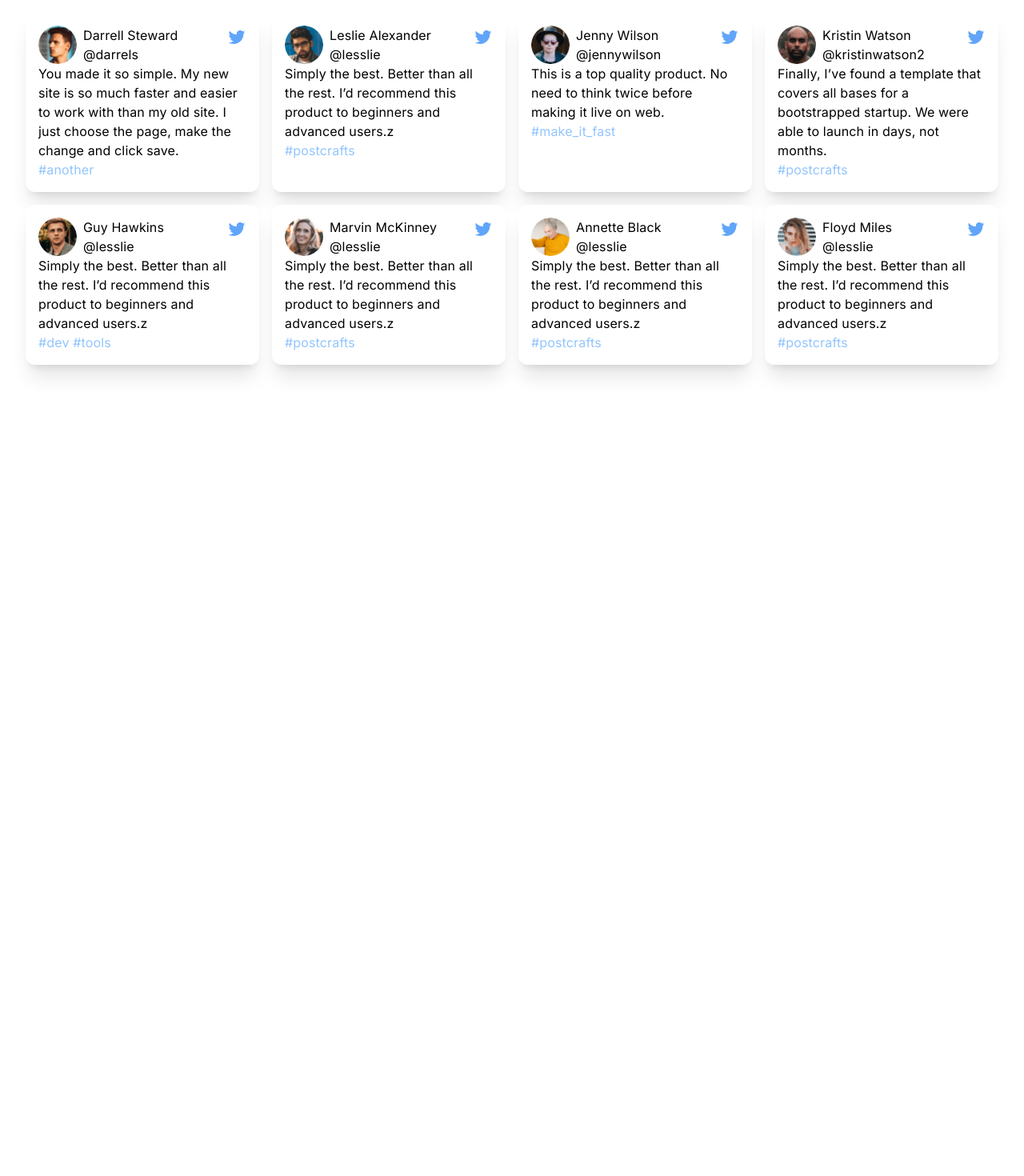
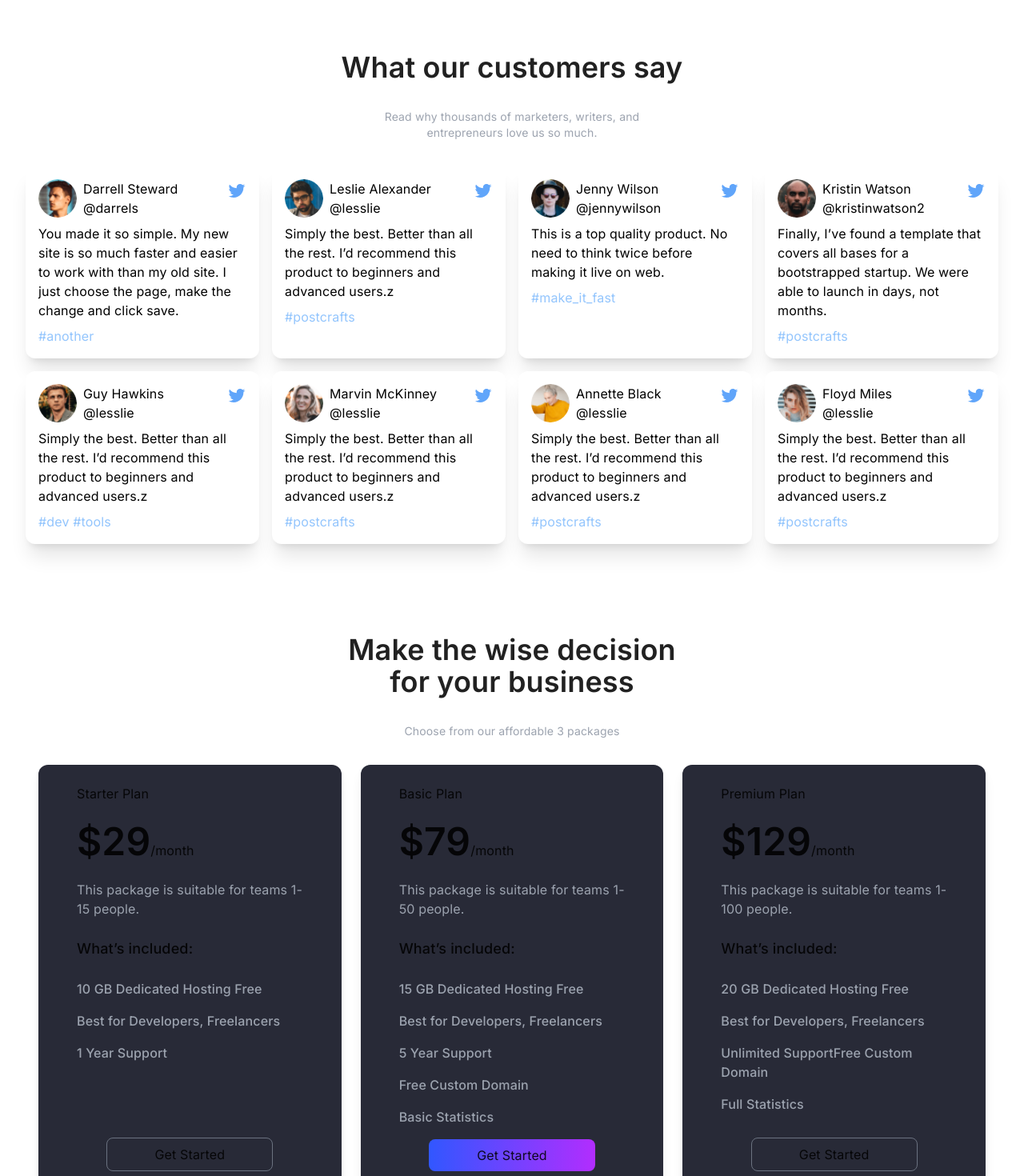
Before and after one commit to Aahmed-Hossain/Hotchpotch, a Next.js app: page / in a window 1280 px wide. Shown: the part 3520-4990 px from the top of the page at 80% size. Before the commit the page ends 4040 px from the top, so only its background shows below. Built offline with nearby package versions, Linux system fonts and the light colour scheme.

Commit message:
business plan section completed

```diff
--- a/src/app/page.tsx
+++ b/src/app/page.tsx
@@ -1,4 +1,5 @@
 import Banner from '@/components/Banner';
+import BusinessPlan from '@/components/BusinessPlan';
 import CreateContent from '@/components/CreateContent';
 import CustomersReview from '@/components/CustomersReview';
 import MixlandHelps from '@/components/MixlandHelps';
@@ -16,6 +17,7 @@ export default function Home() {
       <WritingTools/>
       <MixlandHelps/>
       <CustomersReview/>
+      <BusinessPlan/>
     </div>
   );
 }
--- /dev/null
+++ b/src/components/BusinessPlan.tsx
@@ -0,0 +1,89 @@
+import React from "react";
+import Text from "./shared/Text";
+
+const plans = [
+  {
+    title: "Starter Plan",
+    price: "$29",
+    priceInfo: "This package is suitable for teams 1-15 people.",
+    descriptionHead: "What’s included:",
+    descriptionDetails: [
+      "10 GB Dedicated Hosting Free",
+      "Best for Developers, Freelancers",
+      "1 Year Support ",
+    ],
+  },
+  {
+    title: "Basic Plan",
+    price: "$79",
+    priceInfo: "This package is suitable for teams 1-50 people.",
+    descriptionHead: "What’s included:",
+    descriptionDetails: [
+      "15 GB Dedicated Hosting Free",
+      "Best for Developers, Freelancers",
+      "5 Year Support ",
+      "Free Custom Domain",
+      "Basic Statistics",
+    ],
+  },
+
+  {
+    title: "Premium Plan",
+    price: "$129",
+    priceInfo: "This package is suitable for teams 1-100 people.",
+    descriptionHead: "What’s included:",
+    descriptionDetails: [
+      "20 GB Dedicated Hosting Free",
+      "Best for Developers, Freelancers",
+      "Unlimited SupportFree Custom Domain",
+      "Full Statistics",
+    ],
+  },
+];
+const BusinessPlan = () => {
+  return (
+    <div className="mb-28">
+      <div className="text-center">
+        <Text text={"Make the wise decision <br/> for your business "} />
+        <p className="text-sm text-gray-400 my-8">
+          Choose from our affordable 3 packages
+        </p>
+      </div>
+
+      <div className="grid grid-cols-1 md:grid-cols-2 lg:grid-cols-3 gap-6 px-12 h-[30rem]">
+        {plans.map((plan, idx) => (
+          <div
+            key={idx}
+            className="bg-[#282A37] rounded-xl shadow-lg px-12 py-6 space-y-4 flex flex-col justify-between"
+          >
+           <div>
+           <p className="">{plan.title}</p>
+            <p className="my-6">
+              <span className="text-5xl font-semibold">{plan.price}</span>/month
+            </p>
+            <p className="text-gray-400 my-4">
+                {plan.priceInfo}
+            </p>
+            <p className="text-lg font-medium my-6 ">{plan.descriptionHead}</p>
+            <div className="space-y-4">
+              {plan?.descriptionDetails.map((item, id) => (
+                <p key={id} className="text-gray-400 font-medium">
+                  {item}
+                </p>
+              ))}
+            </div>
+           </div>
+
+            <div className=" flex  justify-center mx-auto">
+              <button className={`${idx===1 ? 'bg-gradient-to-r from-[#3157FF] to-[#B22DFE] w-[13rem] p-2 rounded-lg text-center' :'w-[13rem] p-2 rounded-lg text-center  border border-gray-500 '}`}>
+                Get Started
+              </button>
+            </div>
+          </div>
+        ))}
+      </div>
+    </div>
+  );
+};
+
+export default BusinessPlan;
--- a/src/components/CustomersReview.tsx
+++ b/src/components/CustomersReview.tsx
@@ -1,56 +1,111 @@
-import React from 'react'
-import darrellImg from '../../public/assests/Darrell Steward.png'
-import leslieImg from '../../public/assests/Leslie Alexander.png'
-import jennyImg from '../../public/assests/Jenny Wilson.png'
-import kristinImg from '../../public/assests/Kristin Watson.png'
-import guyImg from '../../public/assests/Guy Hawkins.png'
-import marvinImg from '../../public/assests/Marvin McKinney.png'
-import anneteImg from '../../public/assests/Annette Black.png'
-import floyedImg from '../../public/assests/Floyd Miles.png'
-import Image from 'next/image'
-import TwitterIcon from '@mui/icons-material/Twitter';
+import React from "react";
+import darrellImg from "../../public/assests/Darrell Steward.png";
+import leslieImg from "../../public/assests/Leslie Alexander.png";
+import jennyImg from "../../public/assests/Jenny Wilson.png";
+import kristinImg from "../../public/assests/Kristin Watson.png";
+import guyImg from "../../public/assests/Guy Hawkins.png";
+import marvinImg from "../../public/assests/Marvin McKinney.png";
+import anneteImg from "../../public/assests/Annette Black.png";
+import floyedImg from "../../public/assests/Floyd Miles.png";
+import Image from "next/image";
+import TwitterIcon from "@mui/icons-material/Twitter";
+import Text from "./shared/Text";
 
 const customersData = [
-    {img: darrellImg, name: 'Darrell Steward', email: '@darrels', des: 'You made it so simple. My new site is so much faster and easier to work with than my old site. I just choose the page, make the change and click save.', hastag: '#another'},
-    {img: leslieImg, name: 'Leslie Alexander', email: '@lesslie', des: 'Simply the best. Better than all the rest. I’d recommend this product to beginners and advanced users.z', hastag: '#postcrafts'},
-    {img: jennyImg, name: 'Jenny Wilson', email: '@jennywilson', des: 'This is a top quality product. No need to think twice before making it live on web.', hastag: '#make_it_fast'},
-    {img: kristinImg, name: 'Kristin Watson', email: '@kristinwatson2', des: 'Finally, I’ve found a template that covers all bases for a bootstrapped startup. We were able to launch in days, not months.', hastag: '#postcrafts'},
-    {img: guyImg, name: 'Guy Hawkins', email: '@lesslie', des: 'Simply the best. Better than all the rest. I’d recommend this product to beginners and advanced users.z', hastag: '#dev #tools'},
-    {img: marvinImg, name: 'Marvin McKinney', email: '@lesslie', des: 'Simply the best. Better than all the rest. I’d recommend this product to beginners and advanced users.z', hastag: '#postcrafts'},
-    {img: anneteImg, name: 'Annette Black', email: '@lesslie', des: 'Simply the best. Better than all the rest. I’d recommend this product to beginners and advanced users.z', hastag: '#postcrafts'},
-    {img: floyedImg, name: 'Floyd Miles', email: '@lesslie', des: 'Simply the best. Better than all the rest. I’d recommend this product to beginners and advanced users.z', hastag: '#postcrafts'},
-]
+  {
+    img: darrellImg,
+    name: "Darrell Steward",
+    email: "@darrels",
+    des: "You made it so simple. My new site is so much faster and easier to work with than my old site. I just choose the page, make the change and click save.",
+    hastag: "#another",
+  },
+  {
+    img: leslieImg,
+    name: "Leslie Alexander",
+    email: "@lesslie",
+    des: "Simply the best. Better than all the rest. I’d recommend this product to beginners and advanced users.z",
+    hastag: "#postcrafts",
+  },
+  {
+    img: jennyImg,
+    name: "Jenny Wilson",
+    email: "@jennywilson",
+    des: "This is a top quality product. No need to think twice before making it live on web.",
+    hastag: "#make_it_fast",
+  },
+  {
+    img: kristinImg,
+    name: "Kristin Watson",
+    email: "@kristinwatson2",
+    des: "Finally, I’ve found a template that covers all bases for a bootstrapped startup. We were able to launch in days, not months.",
+    hastag: "#postcrafts",
+  },
+  {
+    img: guyImg,
+    name: "Guy Hawkins",
+    email: "@lesslie",
+    des: "Simply the best. Better than all the rest. I’d recommend this product to beginners and advanced users.z",
+    hastag: "#dev #tools",
+  },
+  {
+    img: marvinImg,
+    name: "Marvin McKinney",
+    email: "@lesslie",
+    des: "Simply the best. Better than all the rest. I’d recommend this product to beginners and advanced users.z",
+    hastag: "#postcrafts",
+  },
+  {
+    img: anneteImg,
+    name: "Annette Black",
+    email: "@lesslie",
+    des: "Simply the best. Better than all the rest. I’d recommend this product to beginners and advanced users.z",
+    hastag: "#postcrafts",
+  },
+  {
+    img: floyedImg,
+    name: "Floyd Miles",
+    email: "@lesslie",
+    des: "Simply the best. Better than all the rest. I’d recommend this product to beginners and advanced users.z",
+    hastag: "#postcrafts",
+  },
+];
 const CustomersReview = () => {
   return (
-    <div>
-
-       <div className='text-black grid lg:grid-cols-4 md:grid-cols-2 grid-cols-1 justify-items-center gap-4 px-8 my-16'>
-       {
-           customersData.map((item,idx)=>(
-            <div key={idx} className='bg-white rounded-xl shadow-xl p-4'>
-<div className='flex justify-between'>
-<div className='flex'>
-    <Image className='rounded-full w-[3rem] h-[3rem]' src={item.img} alt='customers imge'/>
-    <div className='ml-2'>
+    <div className="my-28">
+      <div className="text-center">
+        <Text text={"What our customers say "} />
+        <p className="text-sm text-gray-400 my-8">
+          Read why thousands of marketers, writers, and <br />
+          entrepreneurs love us so much.
+        </p>
+      </div>
+      <div className="text-black grid lg:grid-cols-3 xl:grid-cols-4 md:grid-cols-2 grid-cols-1 justify-items-center gap-4 px-8">
+        {customersData.map((item, idx) => (
+          <div key={idx} className="bg-white rounded-xl shadow-xl p-4">
+            <div className="flex justify-between">
+              <div className="flex">
+                <Image
+                  className="rounded-full w-[3rem] h-[3rem]"
+                  src={item.img}
+                  alt="customers imge"
+                />
+                <div className="ml-2">
                   <h3>{item.name}</h3>
                   <p>{item.email}</p>
                 </div>
               </div>
-<p className='text-blue-400'><TwitterIcon/></p>
+              <p className="text-blue-400">
+                <TwitterIcon />
+              </p>
             </div>
             {/* review des */}
-<p>
-    {item.des}
-</p>
-<p className='text-blue-300'>
-    {item.hastag}
-</p>
+            <p className="mt-2">{item.des}</p>
+            <p className="text-blue-300 mt-2">{item.hastag}</p>
           </div>
-           ))
-        }
+        ))}
       </div>
     </div>
-  )
-}
+  );
+};
 
-export default CustomersReview
+export default CustomersReview;
```
Lines whose indentation alone changed are shown as unchanged.
